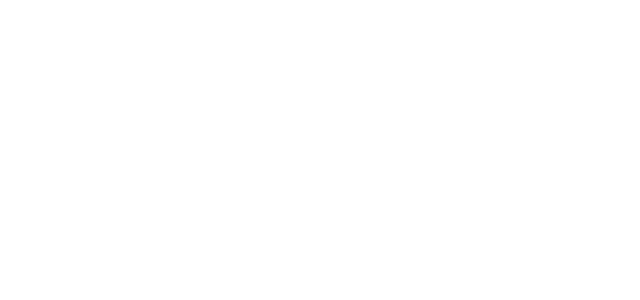
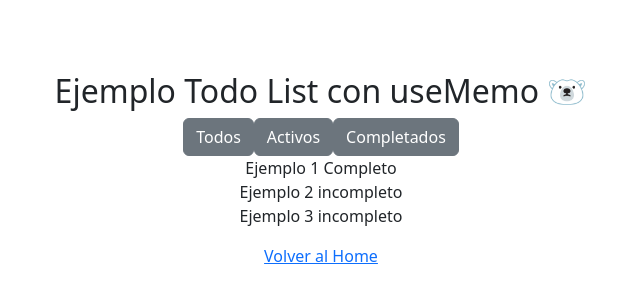
Before and after one commit to elizabethrigos/Hooks_React, a React (Vite) app: page /useMemo in a window 1280 px wide. Before the commit this address had no page. Shown: the part 230-530 px from the top of the page, without its empty margins (319-959 px from the left). Built offline with nearby package versions, Linux system fonts and the light colour scheme.

Commit message:
creacion de hooks

```diff
--- a/src/App.jsx
+++ b/src/App.jsx
@@ -4,6 +4,9 @@ import HookUseState from './playground/HookUserState'
 import HomeHooks from './playground/HomeHook'
 import HookUsenavigate from './playground/HookUseNavigate'
 import HookUseDebug from './playground/HookUseDebug'
+import HookUseContext from './playground/HookUseContext'
+import HookUseReducer from './playground/HookUseReducer'
+import HookUseMemo from './playground/HookUseMemo'
 
 function App() {
 
@@ -15,6 +18,9 @@ function App() {
         <Route path='useState' element={<HookUseState/>}></Route>
         <Route path='useNavigate' element={<HookUsenavigate/>}></Route>
         <Route path='useDebug' element={<HookUseDebug/>}></Route>
+        <Route path='useContext' element={<HookUseContext/>}></Route>
+        <Route path='useReducer' element={<HookUseReducer/>}></Route>
+        <Route path='useMemo' element={<HookUseMemo/>}></Route>
       </Routes>
     </BrowserRouter>
 
--- a/src/playground/HomeHook.jsx
+++ b/src/playground/HomeHook.jsx
@@ -10,6 +10,9 @@ function HomeHook() {
         <a href="UseState" className="list-group-item">ir a UseState ^_^</a>
         <a href="UseNavigate" className="list-group-item">ir a Navigate ^_^</a>
         <a href="useDebug" className="list-group-item">ir a debug ^_^</a>
+        <a href="useContext" className="list-group-item">ir a context ^_^</a>
+        <a href="useReducer" className="list-group-item">ir a reducer ^_^</a>
+        <a href="useMemo" className="list-group-item">ir a memo ^_^</a>
       </div>
     </div>
   );
--- /dev/null
+++ b/src/playground/HookUseContext.jsx
@@ -0,0 +1,31 @@
+import React, { useState, useContext, createContext } from "react";
+import { Link } from "react-router-dom";
+
+const ThemeContext = createContext();
+
+function Tema() {
+  const theme = useContext(ThemeContext);
+  return <div>El tema actual es: {theme}</div>;
+}
+
+function HookUseContext() {
+  const [theme, setTheme] = useState("dark");
+  return (
+    <ThemeContext.Provider value={theme}>
+      <div className="container text-center ">
+        <h2>Ejemplo de useContext 🐻‍❄️</h2>
+        <Tema />
+        <button className="btn btn-secondary" onClick={() => setTheme("light")}>
+          tema claro 🤍
+        </button>
+        <div> 🐻‍❄️ </div>
+        <button className="btn btn-secondary" onClick={() => setTheme("dark")}>
+          tema oscuro 🖤
+        </button>
+        <div><Link to="/">Volver al Home</Link></div>
+      </div>
+    </ThemeContext.Provider>
+  );
+}
+
+export default HookUseContext;
--- /dev/null
+++ b/src/playground/HookUseMemo.jsx
@@ -0,0 +1,64 @@
+import React, { useMemo, useState } from "react";
+import { Link } from "react-router-dom";
+
+
+function filterTodos(todos, tab) {
+  if (tab === "all") return todos;
+  if (tab === "active") return todos.filter((todo) => !todo.completed);
+  if (tab === "completed") return todos.filter((todo) => todo.completed);
+  return todos;
+}
+
+function List({ items }) {
+  return (
+    <ul className="list-unstyled">
+      {items.map((todo) => (
+        <li key={todo.id}>
+          {todo.text} {todo.completed ? "Completo" : "incompleto"}
+        </li>
+      ))}
+    </ul>
+  );
+}
+
+function TodoList() {
+  const [tab, setTab] = useState("all");
+  const [todos] = useState([
+    { id: 1, text: "Ejemplo 1", completed: true },
+    { id: 2, text: "Ejemplo 2", completed: false },
+    { id: 3, text: "Ejemplo 3", completed: false },
+  ]);
+
+  //Memoriza el resultado de la función filterTodos
+  const visibleTodos = useMemo(() => filterTodos(todos, tab), [todos, tab]);
+
+  return (
+    <div className="container text-center">
+      <h2>Ejemplo Todo List con useMemo 🐻‍❄️</h2>
+      <div>
+        <button
+          className="btn btn-secondary"
+          onClick={() => setTab("all")}
+        >
+          Todos
+        </button>
+        <button
+          className="btn btn-secondary"
+          onClick={() => setTab("active")}
+        >
+          Activos
+        </button>
+        <button
+          className="btn btn-secondary"
+          onClick={() => setTab("completed")}
+        >
+          Completados
+        </button>
+      </div>
+      <List items={visibleTodos} />
+      <Link to="/">Volver al Home</Link>
+    </div>
+  );
+}
+
+export default TodoList;
--- /dev/null
+++ b/src/playground/HookUseReducer.jsx
@@ -0,0 +1,34 @@
+import React, { useReducer } from "react";
+import { Link } from "react-router-dom";
+
+function reducer(state, action) {
+  switch (action.type) {
+    case 'incremented_age':
+      return { age: state.age + 1 };
+    case 'decremented_age':
+      return { age: state.age - 1 };
+    default:
+      return state;
+  }
+}
+
+function HookUseReducer() {
+  const [state, dispatch] = useReducer(reducer, { age: 20 });
+
+  return (
+    <div className="container text-center">
+      <h2>Ejemplo de useReducer 🐻‍❄️</h2>
+      <p>Edad: {state.age}</p>
+      <button className="btn btn-secondary" onClick={() => dispatch({ type: 'incremented_age' })}>
+        Incrementar edad
+      </button>
+      <div>🐻‍❄️</div>
+      <button className="btn btn-secondary" onClick={() => dispatch({ type: 'decremented_age' })}>
+        Decrementar edad
+      </button>
+      <div><Link to="/">Volver al Home</Link></div>
+    </div>
+  );
+}
+
+export default HookUseReducer;
```
